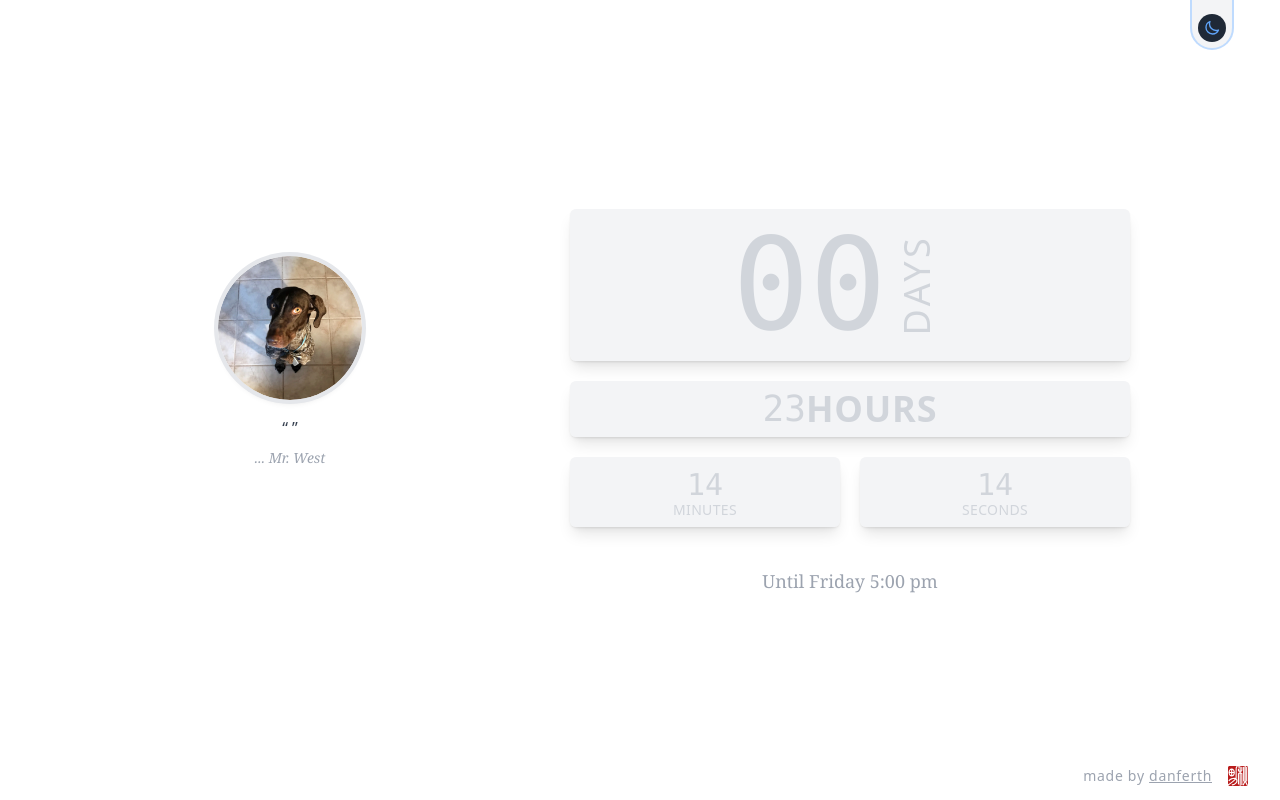
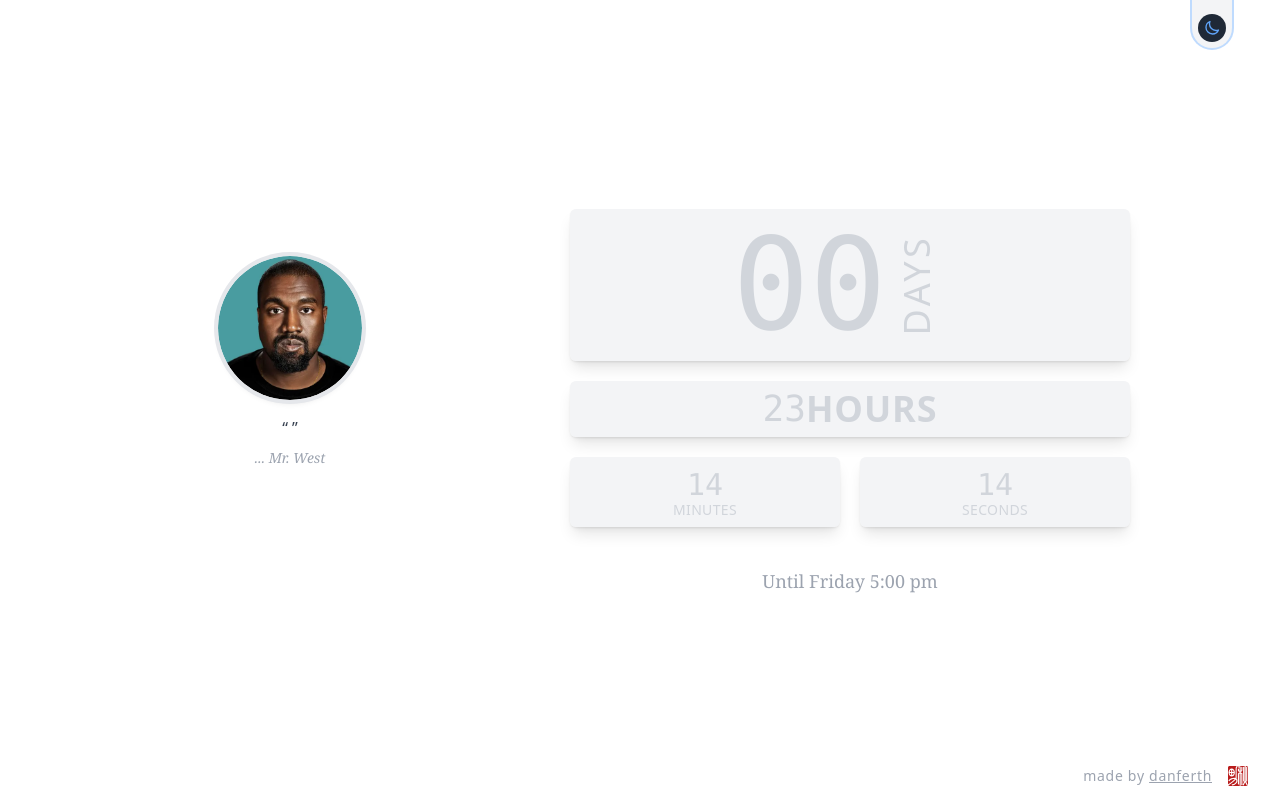
Before and after one commit to danferth/countdown, a Next.js app: page / in a window 1280 px wide. Built offline with nearby package versions, Linux system fonts and the light colour scheme; no server answers.

Commit message:
swaped cooper for kanye image

```diff
--- a/components/Cooper.js
+++ b/components/Cooper.js
@@ -1,7 +1,7 @@
 "use client";
 
 import React, { useState, useEffect } from "react";
-import cooper from "../images/cooper.jpg";
+import kanye from "../images/kanye.webp";
 import Image from "next/image";
 import { motion, AnimatePresence } from "framer-motion";
 import getQuote from "./getQuote";
@@ -47,8 +47,8 @@ const Cooper = () => {
         <div className="flex-shrink-0 relative md:shadow-md h-0 w-14 pt-14 md:w-24 md:pt-24 xl:w-36 xl:pt-36 md:mb-3 rounded-full overflow-hidden ring-2 xl:ring-4 ring-gray-200 dark:ring-gray-600 transition">
           <Image
             priority={true}
-            src={cooper}
-            alt="cooper"
+            src={kanye}
+            alt="Ye"
             className="absolute top-0 left-0 w-full h-full cover rounded-full"
           />
         </div>
```
Also changed, not shown: images/kanye.webp (added).
